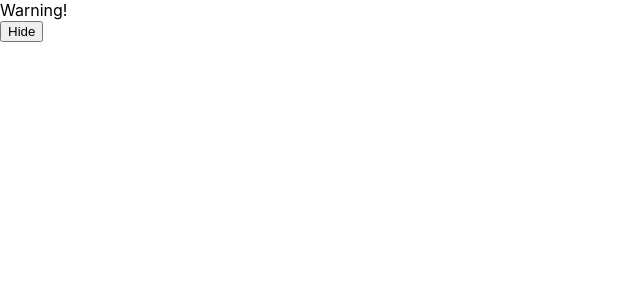
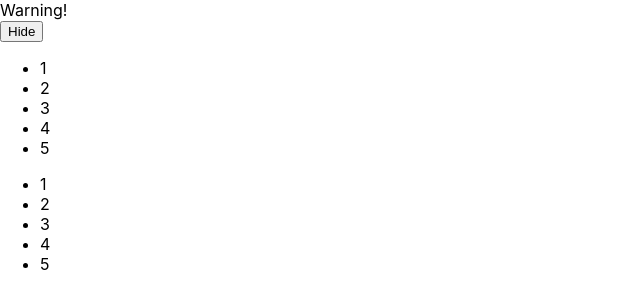
Before and after one commit to basilred/react-hello-world, a React (Create React App) app: page / in a window 1280 px wide. Shown: the top 308 px of the page, without its empty margins (0-640 px from the left). Built offline with nearby package versions, Linux system fonts and the light colour scheme.

Commit message:
Create two lists

```diff
--- /dev/null
+++ b/src/ListsKeys.js
@@ -0,0 +1,20 @@
+import React from 'react';
+
+const numbers = [1, 2, 3, 4, 5];
+const listItems = numbers.map(number => <li>{number}</li>);
+const List = () => <ul>{listItems}</ul>;
+
+function NumberList(props) {
+  const numbers = props.numbers;
+  const listItems = numbers.map(number =>
+    <li key={number.toString()}>{number}</li>
+  );
+
+  return <ul>{listItems}</ul>;
+}
+
+export default {
+  List,
+  NumberList,
+  numbers
+};
--- a/src/index.js
+++ b/src/index.js
@@ -3,8 +3,17 @@ import ReactDOM from 'react-dom';
 import './index.css';
 // import App from './App';
 import Page from './chapters1-7';
+import ListsKeys from './ListsKeys';
+
+const tree = (
+  <div>
+    <Page />
+    <ListsKeys.List />
+    <ListsKeys.NumberList numbers={ListsKeys.numbers} />
+  </div>
+);
 
 ReactDOM.render(
-  <Page />,
+  tree,
   document.getElementById('root')
 );
```
